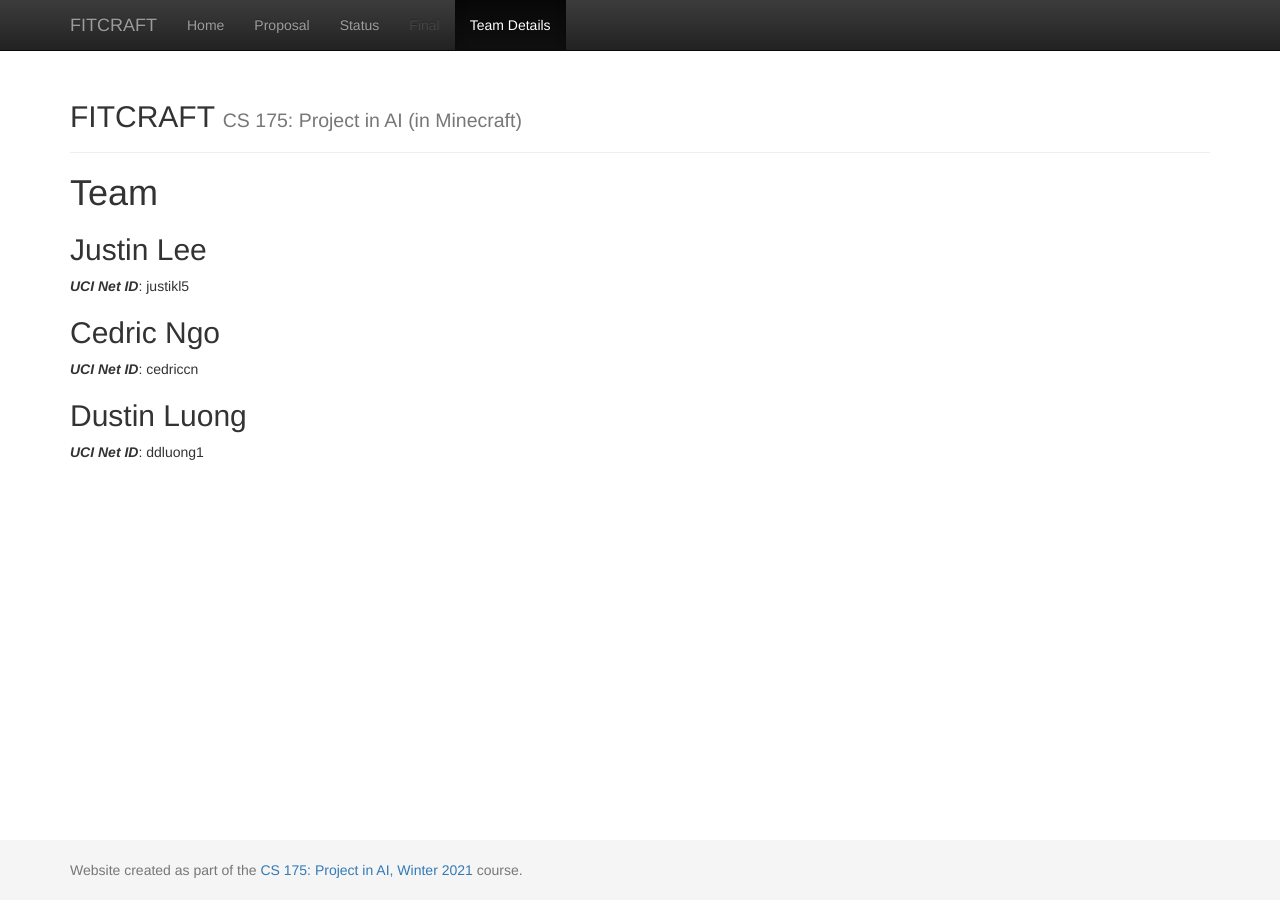
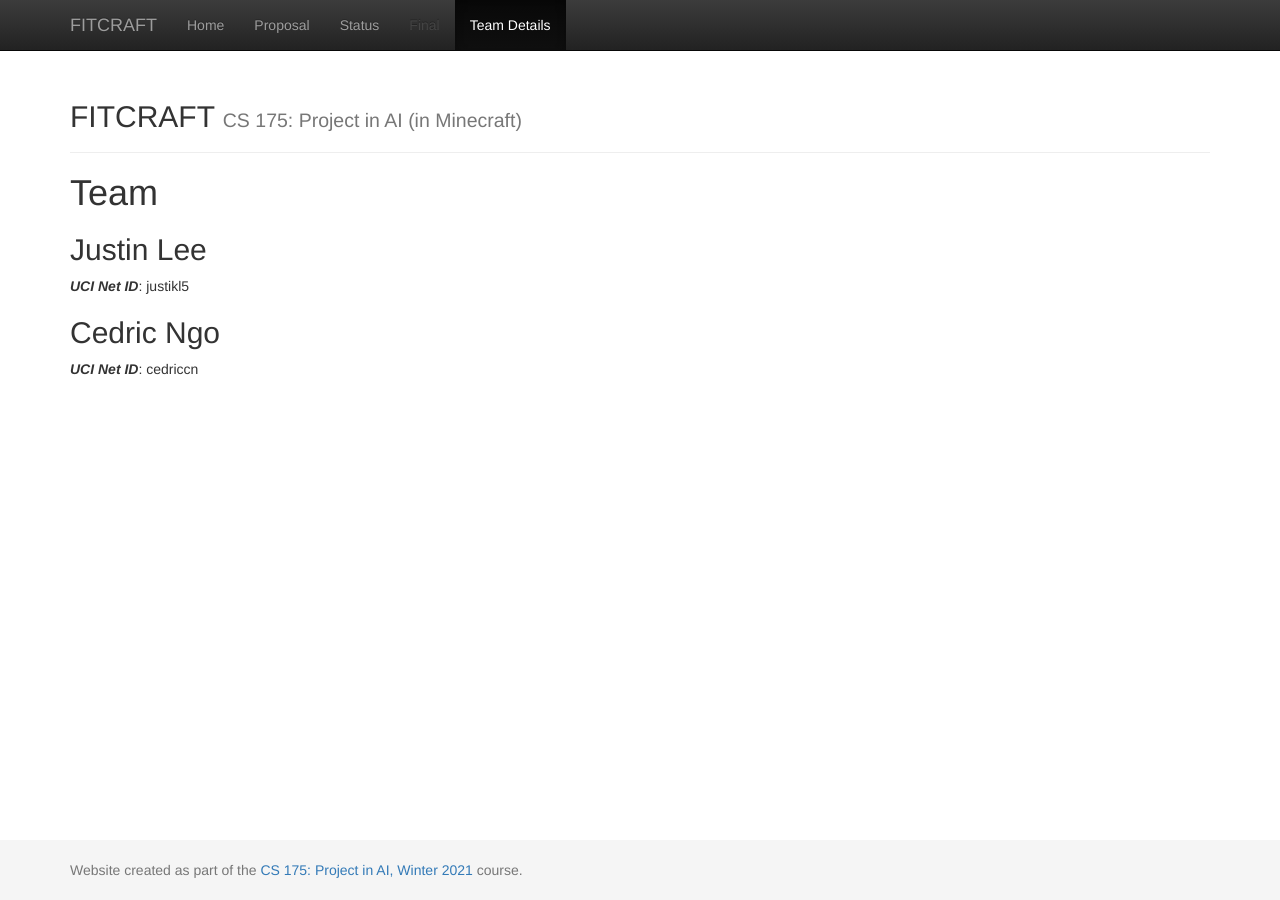
Before and after one commit to j-lee-88/FITCRAFT, a Jekyll site: the page built from docs/team.md, in a window 1280 px wide. Built offline with Jekyll 4.4.1, drawn with Linux system fonts in a browser that asks for light colours.

Commit message:
Update team.md

```diff
--- a/docs/team.md
+++ b/docs/team.md
@@ -11,6 +11,3 @@ title:  Team
 
 ## Cedric Ngo
 ***UCI Net ID***: cedriccn
-
-## Dustin Luong
-***UCI Net ID***: ddluong1
```
